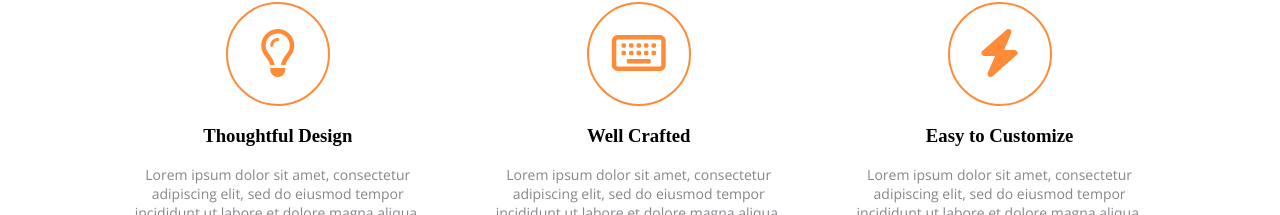
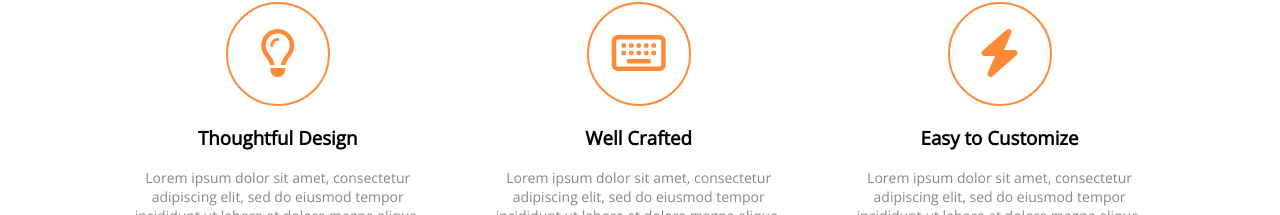
Before and after one commit to leshikkk/leshikkk.github.io, a plain HTML site: page forGitHub/index.html in a window 1280 px wide. Shown: the part 246-461 px from the top of the page. Drawn offline with nearby package versions, Linux system fonts and the light colour scheme.

Commit message:
fixed H3 headers
fixed H3 headers, font-family new value = Open Sans

```diff
--- a/forGitHub/assets/fonts/css/style.css
+++ b/forGitHub/assets/fonts/css/style.css
@@ -24,6 +24,9 @@ body{
    border: 1px solid;
    border-style: solid;
 
+}
+h3{
+   font-family: "Open Sans";
 }
 h2.h2-header{
    margin:0 auto;
```
